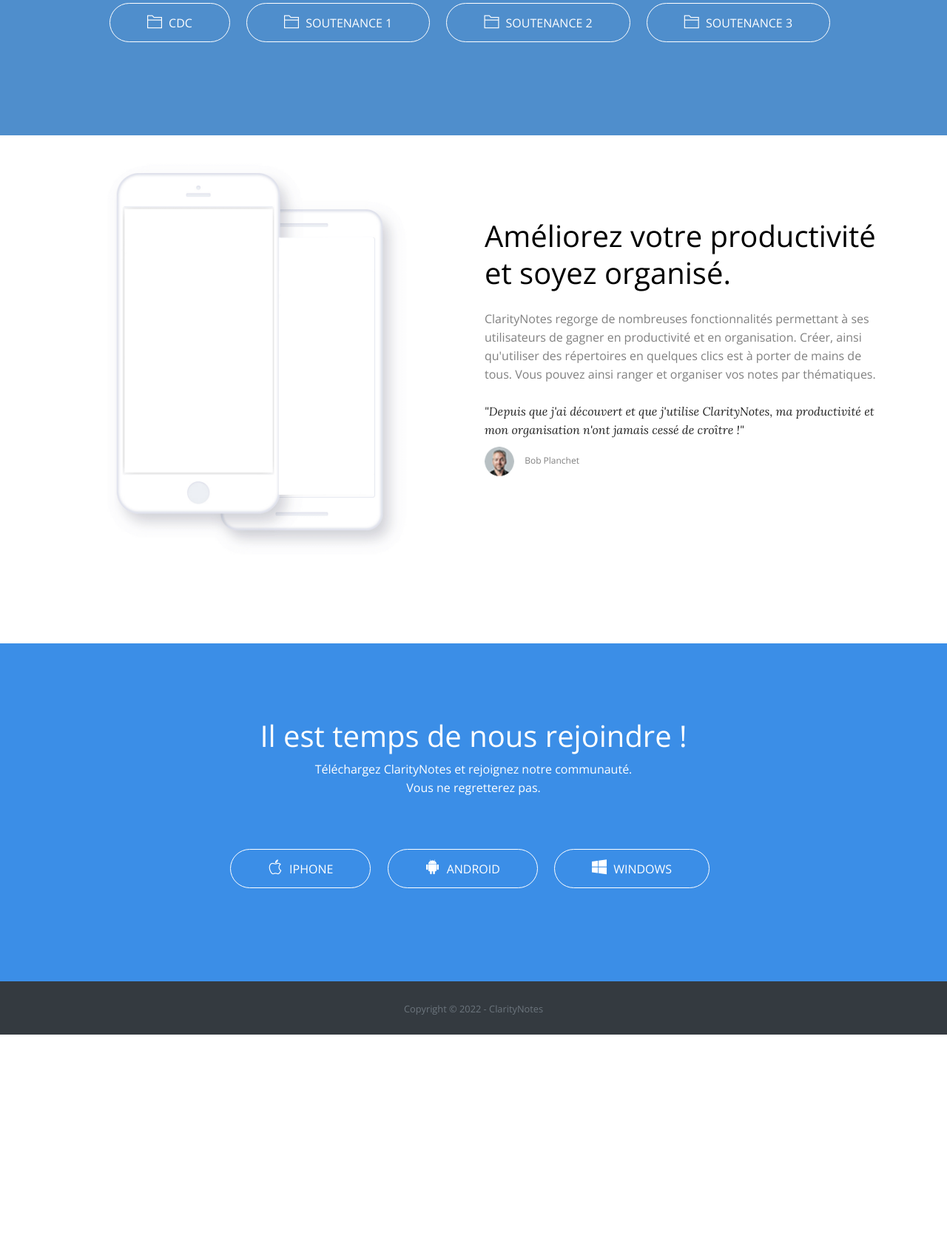
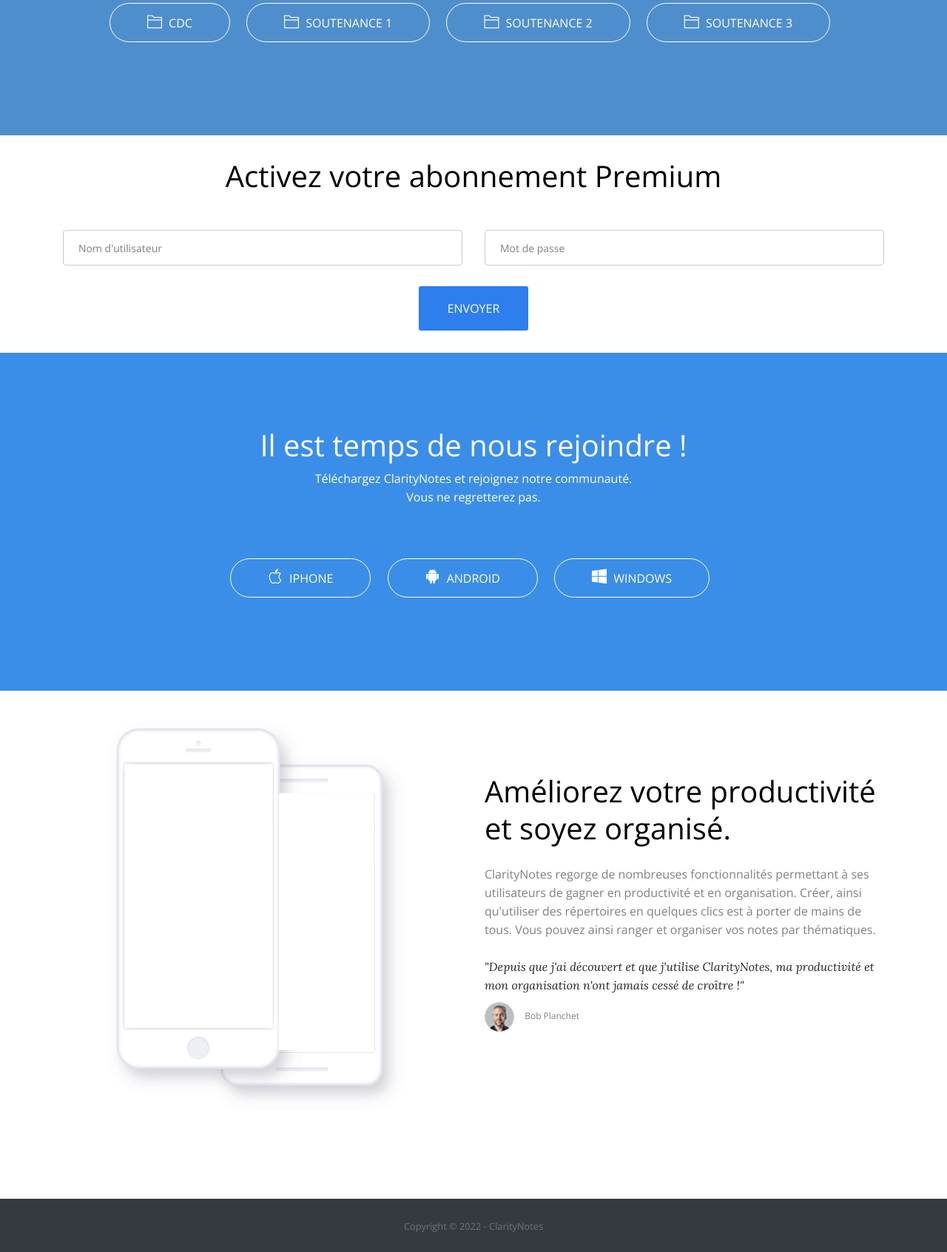
Before and after one commit to MrVyM/ClarityNotes-Web, a PHP site: page / in a window 1280 px wide. Shown: the part 1350-3043 px from the top of the page at 74% size. Before the commit the page ends 2749 px from the top, so only its background shows below. Run offline with PHP 8.4, Linux system fonts and the light colour scheme; some libraries are stand-ins or nearby versions.

Commit message:
Add Premium Form in the index page

```diff
--- a/index.php
+++ b/index.php
@@ -91,6 +91,63 @@
 						<a href="404.html" class="btn btn-rounded-icon">
 							<i class="ti-folder"></i>
 							Soutenance 3
+						</a>
+					</li>
+				</ul>
+			</div>
+		</div>
+	</div>
+</section>
+
+<section class="contact-form section-contact-page">
+	<div class="container">
+		<div class="row">
+			<div class="col-12">
+				<h2 class="mb-5 text-center">Activez votre abonnement Premium</h2>
+			</div>
+			<div class="col-12">
+				<form method="post" action="">
+					<div class="row">
+						<div class="col-md-6 mb-2">
+							<input class="form-control main" type="text" name="username" placeholder="Nom d'utilisateur" required>
+						</div>
+						<div class="col-md-6 mb-2">
+							<input class="form-control main" type="password" name="password" placeholder="Mot de passe" required>
+						</div>
+						<div class="col-12 text-center">
+							<button class="btn btn-main-md">Envoyer</button>
+						</div>
+					</div>
+				</form>
+			</div>
+		</div>
+	</div>
+</section>
+
+<section class="call-to-action-app section bg-blue">
+	<div class="container">
+		<div class="row">
+			<div class="col-lg-12">
+				<h2>Il est temps de nous rejoindre !</h2>
+				<p>Téléchargez ClarityNotes et rejoignez notre communauté.
+					<br>Vous ne regretterez pas.</p>
+				<ul class="list-inline">
+					<li class="list-inline-item">
+						<a href="404.html" class="btn btn-rounded-icon">
+							<i class="ti-apple"></i>
+							iPhone
+						</a>
+					</li>
+					<li class="list-inline-item">
+						<a href="404.html" class="btn btn-rounded-icon">
+							<i class="ti-android"></i>
+							Android
+						</a>
+					</li>
+					<li class="list-inline-item">
+						<a href="404.html" class="btn btn-rounded-icon">
+							<i class="ti-microsoft-alt"></i>
+							Windows
 						</a>
 					</li>
 				</ul>
@@ -329,36 +386,4 @@
 </section>
 --====  End of Testimonial  ====-->
 
-<section class="call-to-action-app section bg-blue">
-	<div class="container">
-		<div class="row">
-			<div class="col-lg-12">
-				<h2>Il est temps de nous rejoindre !</h2>
-				<p>Téléchargez ClarityNotes et rejoignez notre communauté.
-					<br>Vous ne regretterez pas.</p>
-				<ul class="list-inline">
-					<li class="list-inline-item">
-						<a href="404.html" class="btn btn-rounded-icon">
-							<i class="ti-apple"></i>
-							iPhone
-						</a>
-					</li>
-					<li class="list-inline-item">
-						<a href="404.html" class="btn btn-rounded-icon">
-							<i class="ti-android"></i>
-							Android
-						</a>
-					</li>
-					<li class="list-inline-item">
-						<a href="404.html" class="btn btn-rounded-icon">
-							<i class="ti-microsoft-alt"></i>
-							Windows
-						</a>
-					</li>
-				</ul>
-			</div>
-		</div>
-	</div>
-</section>
-
 <?php require 'footer.php'; ?>
```
